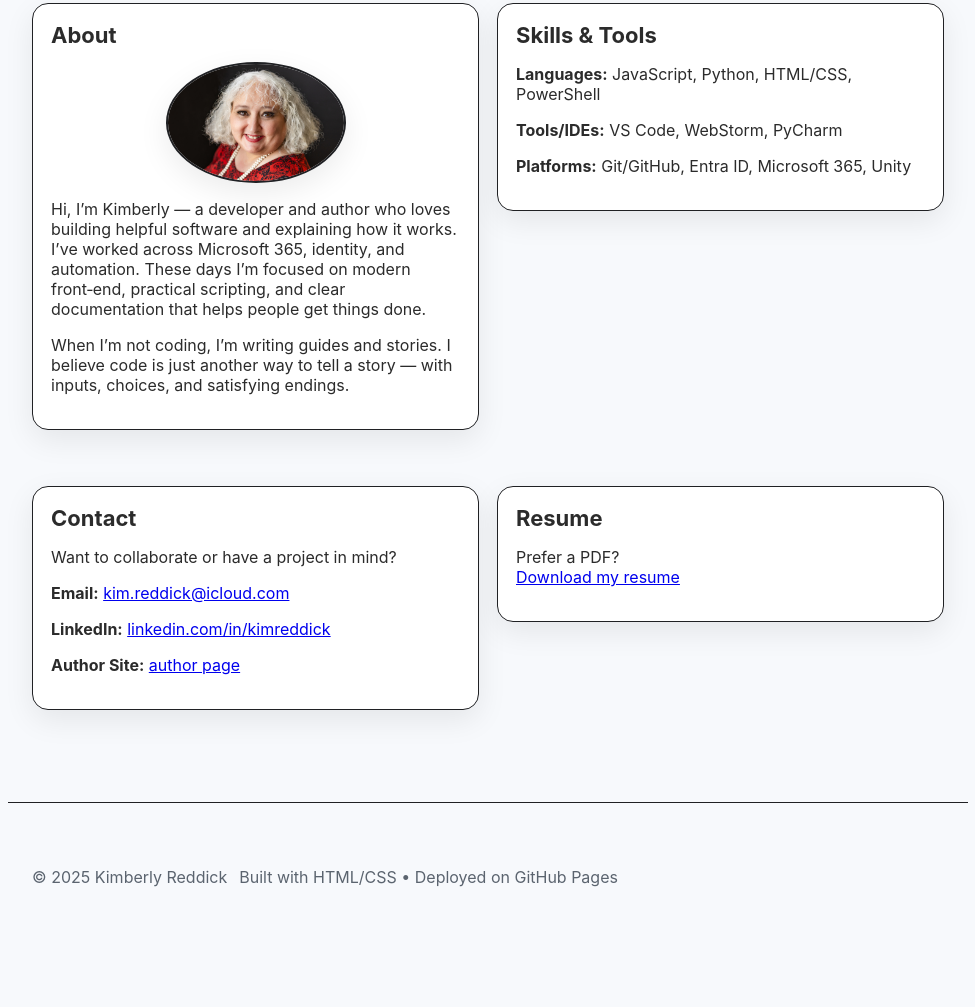
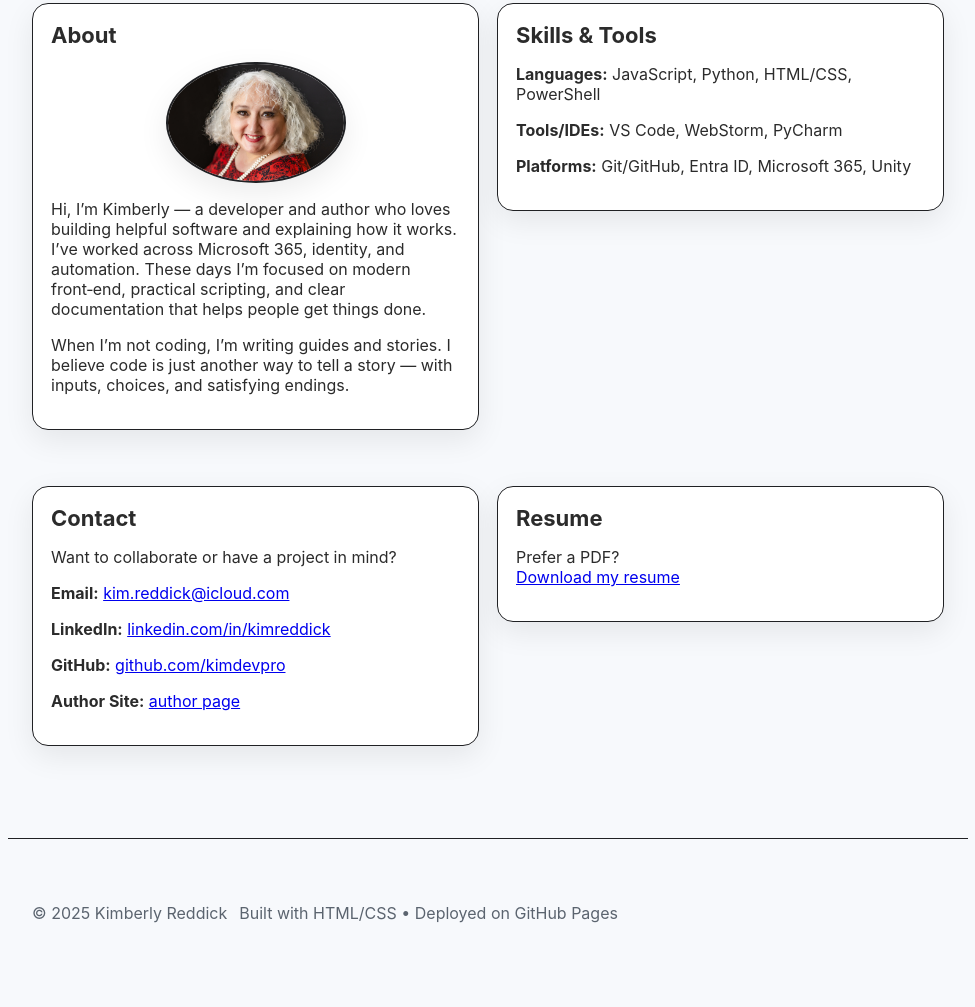
Before and after one commit to kimdevpro/kimdevpro-portfolio, a website: page index.html in a window 1280 px wide. Shown: the part 893-1900 px from the top of the page, without its empty margins (152-1127 px from the left). Before the commit the page ends 1864 px from the top, so only its background shows below. Drawn offline with Linux system fonts and the light colour scheme.

Commit message:
updated resume & add github link to page

```diff
--- a/index.html
+++ b/index.html
@@ -203,6 +203,15 @@
               >
             </p>
             <p>
+              <strong>GitHub:</strong>
+              <a
+                      href="https://github.com/kimdevpro"
+                      rel="noopener"
+                      target="_blank"
+              >github.com/kimdevpro</a
+              >
+            </p>
+            <p>
               <strong>Author Site:</strong>
               <a
                 href="https://amazon.com/author/kimreddick"
```
Also changed, not shown: 1 other file.
